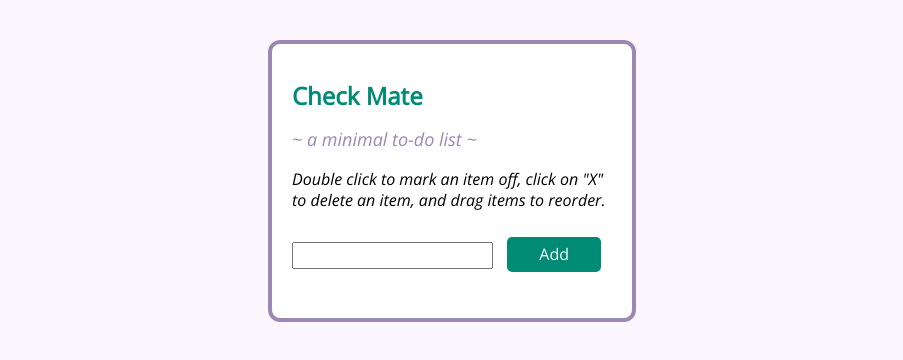
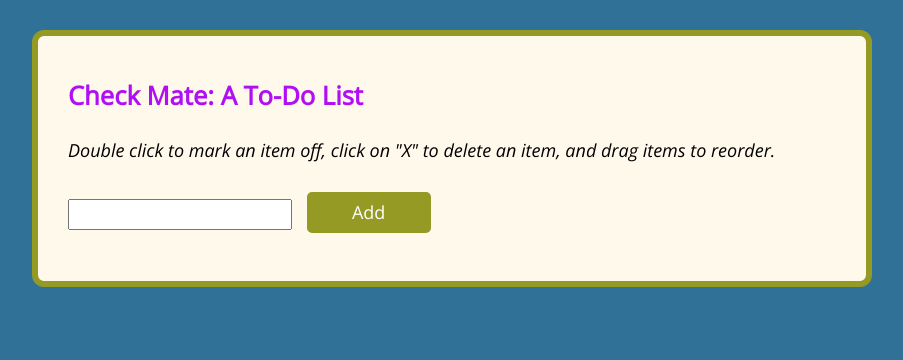
Before and after one commit to HeatherR206/Check-Mate-To-Do-List-App, a plain HTML site: page src/index.html in a window 1280 px wide. Shown: the whole page, without its empty margins (188-1091 px from the left). Drawn offline with nearby package versions, Linux system fonts and the light colour scheme; files that its build step writes are made by us from their sources.

Commit message:
chore: move original files to "src" folder

```diff
--- a/index.html
+++ b/src/index.html
@@ -5,13 +5,12 @@
 	<meta charset="utf-8">
 	<meta name="viewport" content="width=device-width">
 	<title>Check Mate</title>
-	<link href="styles.css" rel="stylesheet" type="text/css">
+	<link href="dist/styles-min.css" rel="stylesheet" type="text/css">
 </head>
 
 <body>
 	<div class="container">
-		<h2>Check Mate</h2>
-      <h3>~ a minimal to-do list ~</h3>
+		<h2>Check Mate: A To-Do List</h2>
 		<p><em> Double click to mark an item off, click on "X" to delete an item, and drag items to reorder.</em></p>
 
 		<form name="toDoList">
@@ -22,8 +21,8 @@
 		<br>
 		<ol id="list"></ol>
   </div>
-  <script src="https://code.jquery.com/jquery-3.5.1.js" integrity="sha256-QWo7LDvxbWT2tbbQ97B53yJnYU3WhH/C8ycbRAkjPDc="crossorigin="anonymous"></script>
+  <script src="https://code.jquery.com/jquery-3.5.1.js" integrity="sha256-QWo7LDvxbWT2tbbQ97B53yJnYU3WhH/C8ycbRAkjPDc=" crossorigin="anonymous"></script>
   <script src="https://code.jquery.com/ui/1.12.1/jquery-ui.js" integrity="sha256-T0Vest3yCU7pafRw9r+settMBX6JkKN06dqBnpQ8d30=" crossorigin="anonymous"></script>
-  <script src="scripts.js"></script>
+  <script src="dist/scripts-min.js"></script>
   </body>
 </html>
--- /dev/null
+++ b/src/styles.css
@@ -0,0 +1,96 @@
+/* === COLOR PALETTE ===
+Background Color: #B3876C
+Main Text (navy): #003d5f
+Primary Color (orange): #4C4AB7
+Secondary Color (green): #FFB885
+Accent Color (purple): #4C4AB7
+*/
+
+@import url(https://fonts.googleapis.com/css?family=Open+Sans:400italic,400);
+
+body {
+  /* Layout */
+  margin: 1rem auto;
+  background: #307197;
+  /* Typography */
+  font: normal normal 18px/20px "Open Sans", sans-serif;
+  line-height: 1.5;
+}
+
+
+h2 {
+  font-size: 1.6rem;
+  color: #B00FF4;
+  font-weight: bolder;
+}
+
+.container {
+  /* Layout */
+  max-width: 60%;
+  padding: 20px 30px;
+  margin: 30px auto;
+  background: #fff9ec;
+  border: 6px solid #959a24;
+  border-radius: 12px;
+}
+
+form {
+  display: inline-block;
+}
+
+input {
+  padding: 6px 10px;
+  width: 200px;
+}
+
+#button {
+display: inline-block;
+background-color: #959a24;
+color:#fff;
+width: 80px;
+border: 2px solid #959a24;
+border-radius: 5px;
+text-align: center;
+margin: 10px;
+padding: 5px 20px;
+}
+
+#button:hover {
+  cursor: pointer;
+  opacity: 0.8;
+  transform: scale(1.05)
+}
+
+ol {
+  padding-left: 20px;
+}
+
+ol li {
+  padding: 5px;
+}
+
+ol li:nth-child(even) {
+  background: #F1E0FF;
+}
+
+.strike {
+  text-decoration: line-through;
+}
+
+li:hover {
+  cursor: pointer;
+  font-weight: bolder;
+  transform: scale(1.05);
+ }
+
+.delete {
+	display: none;
+}
+
+li > crossOutButton {
+	background: none;
+	border: none;
+	float: right;
+	color: #CE1010;
+	font-weight: 800;
+}
--- a/styles.css
+++ /dev/null
@@ -1,90 +0,0 @@
-
-@import url(https://fonts.googleapis.com/css?family=Open+Sans:400italic,400);
-
-body {
-  font: normal normal 16px/18px "Open Sans", sans-serif;
-  background: #fcf7ff;
-  line-height: 1.3;
-}
-h2 {
-  font-size: 24px;
-  color: #008b74;
-  line-height: 1;
-}
-
-h3 {
-  font-size: 18px;
-  color: #9b89b3;
-  font-style: italic;
-  font-weight: 300;
-}
-
-.container {
-  padding: 20px;
-  width: 320px;
-  margin: 0 auto;
-  margin-top: 40px;
-  background: #fff;
-  border: 4px solid #9b89b3;
-  border-radius: 12px;
-}
-
-form {
-  display: inline-block;
-}
-
-input {
-  padding: 4px 15px 4px 5px;
-}
-
-#button {
-display: inline-block;
-background-color:#008b74;
-color:#fff;
-width: 60px;
-border: 2px solid #008b74;
-border-radius: 5px;
-text-align: center;
-margin: 10px;
-padding: 5px 15px;
-}
-
-#button:hover {
-  cursor: pointer;
-  background-color: #fff;
-  border:2px solid #008b74;
-  color: #008b74;
-}
-
-ol {
-  padding-left: 20px;
-}
-
-ol li {
-  padding: 5px;
-  color: #000;
-}
-
-ol li:nth-child(even) {
-  background: #c4fcef;
-}
-
-.strike {
-  text-decoration: line-through;
-}
-
-li:hover {
-  cursor: pointer;
- }
-
-.delete {
-	display: none;
-}
-
-li > crossOutButton {
-	background: none;
-	border: none;
-	float: right;
-	color: #c0564a;
-	font-weight: 800;
-}
```
Also changed, not shown: src/scripts.js (renamed from scripts.js), 4 other files.
